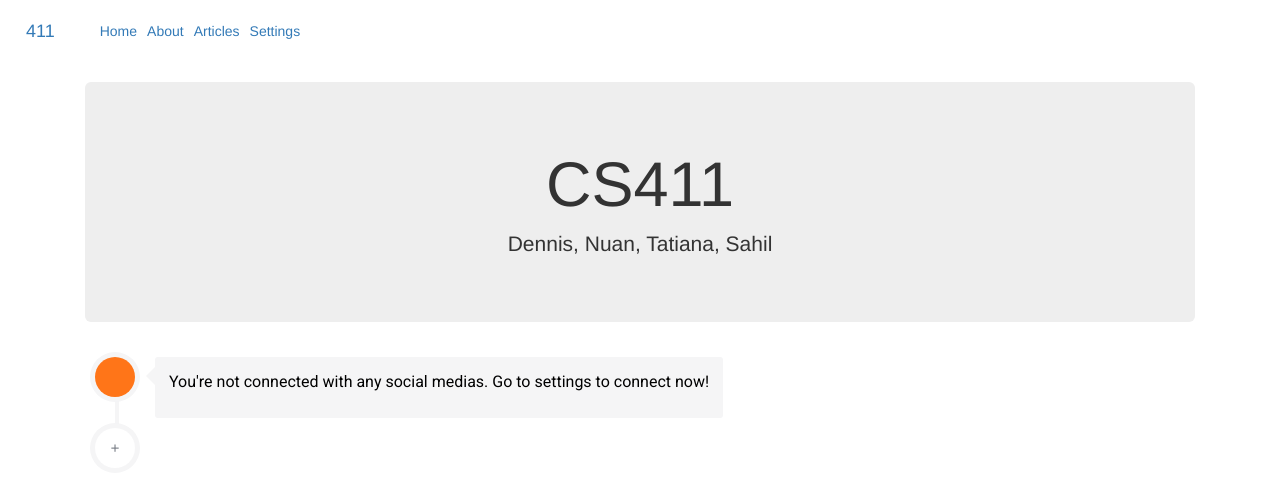
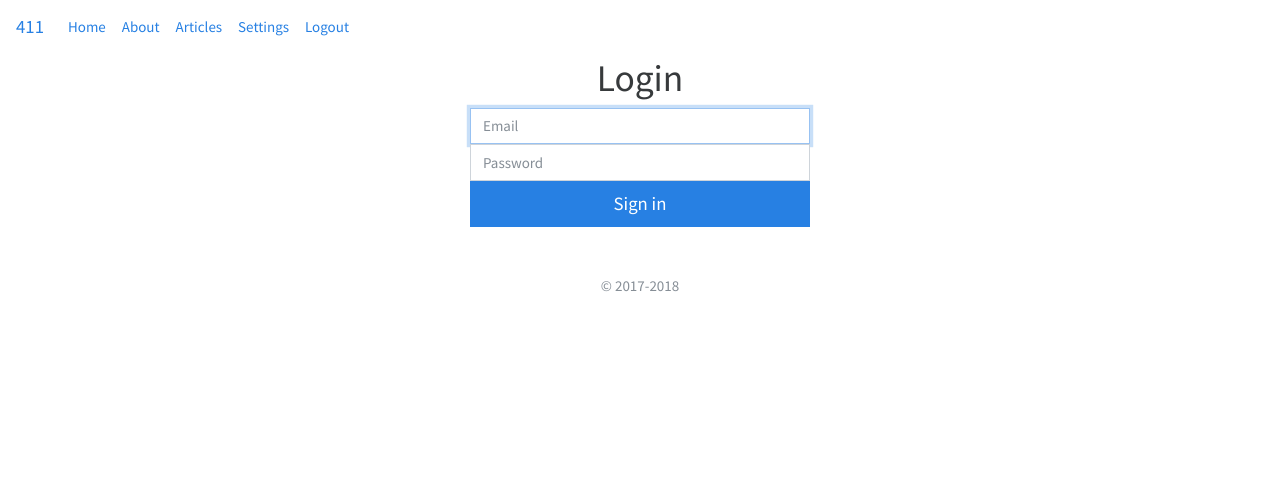
Before and after one commit to sahils57/CS-411-Project, a Flask app: page /home in a window 1280 px wide. Shown: the top 491 px of the page. Run offline with Flask 2, Linux system fonts and the light colour scheme; data that the repository does not hold is empty; some libraries are stand-ins or nearby versions.

Commit message:
latest update

```diff
--- a/CS411_teamassignment3/app.py
+++ b/CS411_teamassignment3/app.py
@@ -1,4 +1,4 @@
-from __future__ import print_function
+from __future__ import print_function, unicode_literals
 from flask import Flask, render_template, request, redirect, flash, url_for
 import oauth2 as oauth
 import urlparse
@@ -12,8 +12,6 @@
 from html.parser import HTMLParser
 from datetime import datetime, date, timedelta
 from tumblpy import Tumblpy
-#from flask_login import LoginManager
-
 
 app = Flask(__name__)
 config = {
@@ -24,6 +22,9 @@
 }
 firebase = pyrebase.initialize_app(config)
 db = firebase.database()
+auth = firebase.auth()
+
+username = ""
 
 class MLStripper(HTMLParser):
     def __init__(self):
@@ -45,10 +46,6 @@
 #------------------------------------------------------
 twitter_consumer_key = 'WH3jhSuTMRA3ESj8xInLEsiLe'
 twitter_consumer_secret = 'c2hPnRpVbv8yudyepiPzZ9ihBbYw6EsnevNDqdi3XnSt3HZH51'
-#twitter_access_token = '976927078489653248-86NxrrQxbrKcdat3Dlxpwaf1aK0euZQ'
-#twitter_access_secret = '3SP5HnQK4VX9D4OBnttCLXtHjQB5bOrvKY59zhTRHvMM6'
-twitter_access_token = ""
-twitter_access_secret = ""
 #------
 request_token_url = 'https://twitter.com/oauth/request_token'
 access_token_url = 'https://twitter.com/oauth/access_token'
@@ -59,8 +56,6 @@
 #-------------------------------------------------------
 #print(api.VerifyCredentials())
 #credentials = api.VerifyCredentials()
-
-
 
 #print(a[4].retweeted_status.user.screen_name)
 #below only includes non-retweets
@@ -120,7 +115,14 @@
 #below includes the full text for retweets
 def generateTweets(i):
     #make applicable for multiple multimedia links, like image with youtube link in text
-    api = twitter.Api(twitter_consumer_key, twitter_consumer_secret, twitter_access_token, twitter_access_secret, tweet_mode="extended")
+    print(username)
+    access_token = db.child(username).child("twitter").child("access_token").get().val()
+    access_secret = db.child(username).child("twitter").child("access_secret").get().val()
+
+    print(access_token)
+    print(access_secret)
+
+    api = twitter.Api(twitter_consumer_key, twitter_consumer_secret, access_token, access_secret, tweet_mode="extended")
 
     timeline = []
 
@@ -194,15 +196,16 @@
 # CONFIG KEYS
 tumblr_consumer_key = "EjlO747baBilTHKKbtKEg51o336I6kI0TfCD6wH2EumepSok8d"
 tumblr_consumer_secret = "RWMh1eoWxu8tf6jinPUfucTTrmyJzsKGMZqjjrgQREvDPKsFc0"
-tumblr_access_token = ""
-tumblr_access_secret = ""
-#tumblr_access_token = "otjThytAozKKBOLFPoZbaqfo8HMtvTzciABrWR6uX0sj670f6E"
-#tumblr_access_secret = "Ye0VNDcGbSIG3D5hB6cGugafoWY1ryEQcszhygTdC2vVaoI8py"
+
 OAUTH_TOKEN_SECRET = ""
 
 def generate_tumblr_dashboard(i):
+
+    access_token = db.child(username).child("tumblr").child("access_token").get().val()
+    access_secret = db.child(username).child("tumblr").child("access_secret").get().val()
+
     client = pytumblr.TumblrRestClient(tumblr_consumer_key,
-        tumblr_consumer_secret, tumblr_access_token, tumblr_access_secret)
+        tumblr_consumer_secret, access_token, access_secret)
     dash = client.dashboard(limit=50)
     print(len(dash['posts']))
     dashboard = [[] for x in range(i)]
@@ -243,7 +246,6 @@
     print(dashboard)
     return dashboard
 
-
 # possibly add time-based feed? maybe not
 # example of how an alternating feed could be generated
 def generateFeed(i, twitter_bool, tumblr_bool):
@@ -261,53 +263,90 @@
                 feed += [tumblr_feed[-1]]
                 tumblr_feed.pop()
         return feed
-    elif twitter_bool == "True" and tumblr_bool == "False":
-        print("twitter access secret is " + twitter_access_secret)
-        print("twitter access token is " + twitter_access_token)
-
+    elif twitter_bool == "True" and tumblr_bool != "True":
         return generateTweets(i)
-    elif twitter_bool == "False" and tumblr_bool == "True":
+    elif twitter_bool != "True" and tumblr_bool == "True":
         return generate_tumblr_dashboard(i)
     else:
         return []
 
+Articles = Articles()
+
+def register_user(email, password):
+    auth.create_user_with_email_and_password(email, password)
+
+    data = {
+        "email": email
+    }
+    db.child("Users").push(data)
 
 
+def check_user(email):
+    users = db.child("Users").get()
+    if (users.val() == None):
+        return False
+    for user in users.each():
+        if user.val().get('email') == email:
+            return True
+    return False
 
+@app.route('/', methods=['GET', 'POST'])
+def index():
+    return render_template('login.html')
 
-Articles = Articles()
+@app.route('/logout')
+def logout():
+    global username
+    username = ""
+    return render_template('login.html')
 
-def createFakePerson(id, tw_bool, tu_bool):
-    db.child(id).child("settings").child("tumblr_boolean").set(tu_bool)
-    db.child(id).child("settings").child("twitter_boolean").set(tw_bool)
+@app.route('/echo',  methods=['POST'])
+def login_input():
+    email = request.form['email']
+    password = request.form['password']
+    if check_user(email):
+        try:
+            user = auth.sign_in_with_email_and_password(email, password)
+        except Exception as e:
+            return render_template('login.html', error = "wrong_pass")
 
-    db.child(id).child("twitter").child("access_token").set("123")
-    db.child(id).child("twitter").child("access_secret").set("456")
+        #print(user)
+        global username
+        username = user['email'].replace(".", "")
+        return redirect(url_for('home'))
+    else:
+        try:
+            register_user(email, password)
+        except Exception as e:
+            return render_template('login.html', error = "short_pass")
 
-    db.child(id).child("tumblr").child("access_token").set("123")
-    db.child(id).child("tumblr").child("access_secret").set("456")
-
-createFakePerson(1234, "False", "False")
-
-@app.route('/')
-def index():
-    #return render_template('index.html')
-    return redirect(url_for('home'))
+        db.child(email.replace(".", "")).child("settings").child("twitter_boolean").set("False")
+        db.child(email.replace(".", "")).child("settings").child("tumblr_boolean").set("False")
+        return render_template('login.html', error = "new_acc")
 
 @app.route('/home')
 def home():
-    status = [db.child("1234").child("settings").child("twitter_boolean").get().val(), db.child("1234").child("settings").child("tumblr_boolean").get().val()]
-    print(status)
-    home_timeline = generateFeed(20, status[0], status[1])
-    return render_template('home.html', tweets = home_timeline)
+    if username == "":
+        return render_template('login.html')
+    else:
+        status = [db.child(username).child("settings").child("twitter_boolean").get().val(), db.child(username).child("settings").child("tumblr_boolean").get().val()]
+        print(status)
+        home_timeline = generateFeed(20, status[0], status[1])
+        return render_template('home.html', tweets = home_timeline)
 
 @app.route('/about')
 def about():
-    return render_template('about.html')
+    if username == "":
+        return render_template('login.html')
+    else:
+        return render_template('about.html')
 
 @app.route('/articles')
 def articles():
-    return render_template('articles.html', articles=Articles)
+    if username == "":
+        return render_template('login.html')
+    else:
+        return render_template('articles.html', articles=Articles)
 
 @app.route('/article/<string:id>')
 def article(id):
@@ -315,9 +354,12 @@
 
 @app.route('/settings')
 def settings():
-    #get twitter status and store in 2 length list
-    status = [db.child("1234").child("settings").child("twitter_boolean").get().val(), db.child("1234").child("settings").child("tumblr_boolean").get().val()]
-    return render_template('settings.html', status = status)
+    if username == "":
+        return render_template('login.html')
+    else:
+        #get twitter status and store in 2 length list
+        status = [db.child(username).child("settings").child("twitter_boolean").get().val(), db.child(username).child("settings").child("tumblr_boolean").get().val()]
+        return render_template('settings.html', status = status)
 
 @app.route('/twitter/echo', methods=['POST'])
 def user_input():
@@ -387,21 +429,14 @@
 
 
     # add to database
-    db.child(1234).child("settings").child("twitter_boolean").set("True")
+    db.child(username).child("settings").child("twitter_boolean").set("True")
 
     #SAVE THESE TOKENS !
     real_oauth_token = access_token['oauth_token']
     real_oauth_token_secret = access_token['oauth_token_secret']
 
-    global twitter_access_token
-    global twitter_access_secret
-    twitter_access_token = real_oauth_token
-    twitter_access_secret = real_oauth_token_secret
-
-    print(twitter_consumer_key)
-    print(twitter_consumer_secret)
-    print(twitter_access_token)
-    print(twitter_access_secret)
+    db.child(username).child("twitter").child("access_token").set(real_oauth_token)
+    db.child(username).child("twitter").child("access_secret").set(real_oauth_token_secret)
 
     real_token = oauth.Token(real_oauth_token, real_oauth_token_secret)
     real_client = oauth.Client(consumer, real_token)
@@ -441,27 +476,21 @@
     final_oauth_token = authorized_tokens['oauth_token']
     final_oauth_token_secret = authorized_tokens['oauth_token_secret']
 
-    global tumblr_access_token
-    global tumblr_access_secret
-    tumblr_access_token = final_oauth_token
-    tumblr_access_secret = final_oauth_token_secret
+    db.child(username).child("settings").child("tumblr_boolean").set("True")
 
-    db.child(1234).child("settings").child("tumblr_boolean").set("True")
-
-
-    print(final_oauth_token)
-    print(final_oauth_token_secret)
+    db.child(username).child("tumblr").child("access_token").set(final_oauth_token)
+    db.child(username).child("tumblr").child("access_secret").set(final_oauth_token_secret)
 
     return redirect(url_for('settings'))
 
 @app.route("/settings/twitter/disconnected")
 def tw_disconnected():
-    db.child(1234).child("settings").child("twitter_boolean").set("False")
+    db.child(username).child("settings").child("twitter_boolean").set("False")
     return redirect(url_for("settings"))
 
 @app.route("/settings/tumblr/disconnected")
 def tu_disconnected():
-    db.child(1234).child("settings").child("tumblr_boolean").set("False")
+    db.child(username).child("settings").child("tumblr_boolean").set("False")
     return redirect(url_for("settings"))
 
 if __name__ == '__main__':
--- a/CS411_teamassignment3/templates/includes/_navbar.html
+++ b/CS411_teamassignment3/templates/includes/_navbar.html
@@ -17,6 +17,9 @@
       <li class="nav-item">
         <a class="nav-link" href="/settings">Settings</a>
       </li>
+      <li class="nav-item">
+        <a class="nav-link" href="/logout">Logout</a>
+      </li>
     </ul>
 
   </div>
--- /dev/null
+++ b/CS411_teamassignment3/templates/login.html
@@ -0,0 +1,24 @@
+{% extends 'layout.html' %}
+
+{% block body %}
+  <div class="container col-4 text-center">
+    <h1 class="h1 mb-l font-weight-normal text-lg-center">Login</h1>
+      <form action="/echo" method="post">
+          <label for="inputEmail" class="sr-only">User name</label>
+          <input type="email" name="email" class="form-control" placeholder="Email"
+          required autofocus value="{{request.form.username}}">
+          <label for="inputPassword" class="sr-only">Password</label>
+          <input type="password" name="password" class="form-control" placeholder="Password"
+          required value="{{request.form.password}}">
+          <button class="btn btn-lg btn-primary btn-block" type="submit">Sign in</button>
+          <p class="mt-5 mb-3 text-muted">&copy; 2017-2018</p>
+          {% if error == "wrong_pass" %}
+          <p> WRONG PASSWORD </p>
+          {% elif error == "new_acc" %}
+          <p> Your account was created with those credentials, type it again to log in. </p>
+          {% elif error == "short_pass" %}
+          <p> Your account's password was too short, it must be at least 6 characters </p>
+          {% endif %}
+      </form>
+  </div>
+{% endblock %}
--- /dev/null
+++ b/CS411_teamassignment4/config.cfg
@@ -0,0 +1,6 @@
+CONSUMER_KEY = 'WH3jhSuTMRA3ESj8xInLEsiLe'
+CONSUMER_SECRET = 'c2hPnRpVbv8yudyepiPzZ9ihBbYw6EsnevNDqdi3XnSt3HZH51'
+ACCESS_TOKEN = '976927078489653248-86NxrrQxbrKcdat3Dlxpwaf1aK0euZQ'
+ACCESS_SECRET = '3SP5HnQK4VX9D4OBnttCLXtHjQB5bOrvKY59zhTRHvMM6'
+
+APIKEY = "AIzaSyC9Lgc_qAajV-HzLR0Rjc38ZlZx6Yi4Srg"
```
Also changed, not shown: CS411_teamassignment3/templates/base.html (added, +15 -0 lines), CS411_teamassignment3/templates/settings.html (+11 -0 lines), 2 other files.
